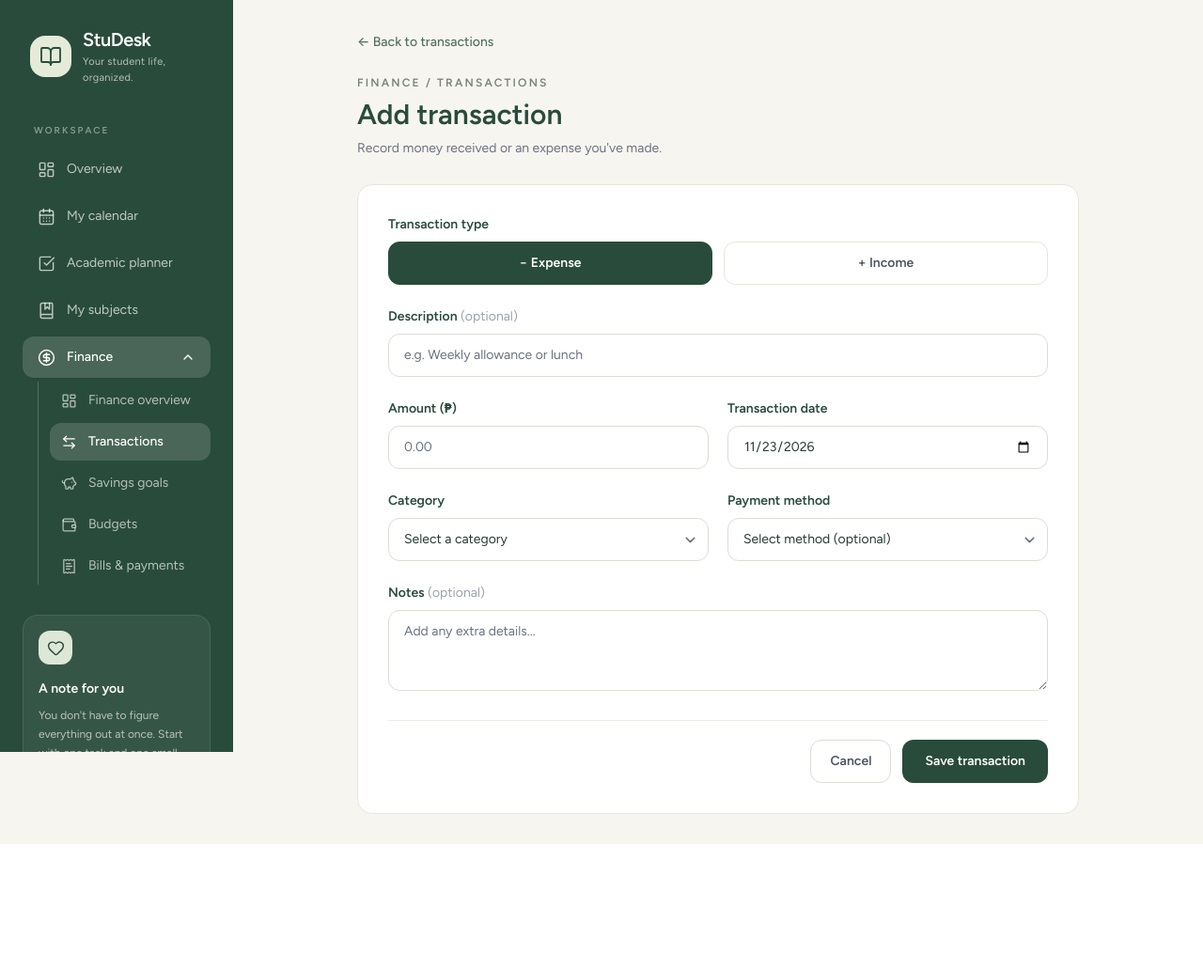
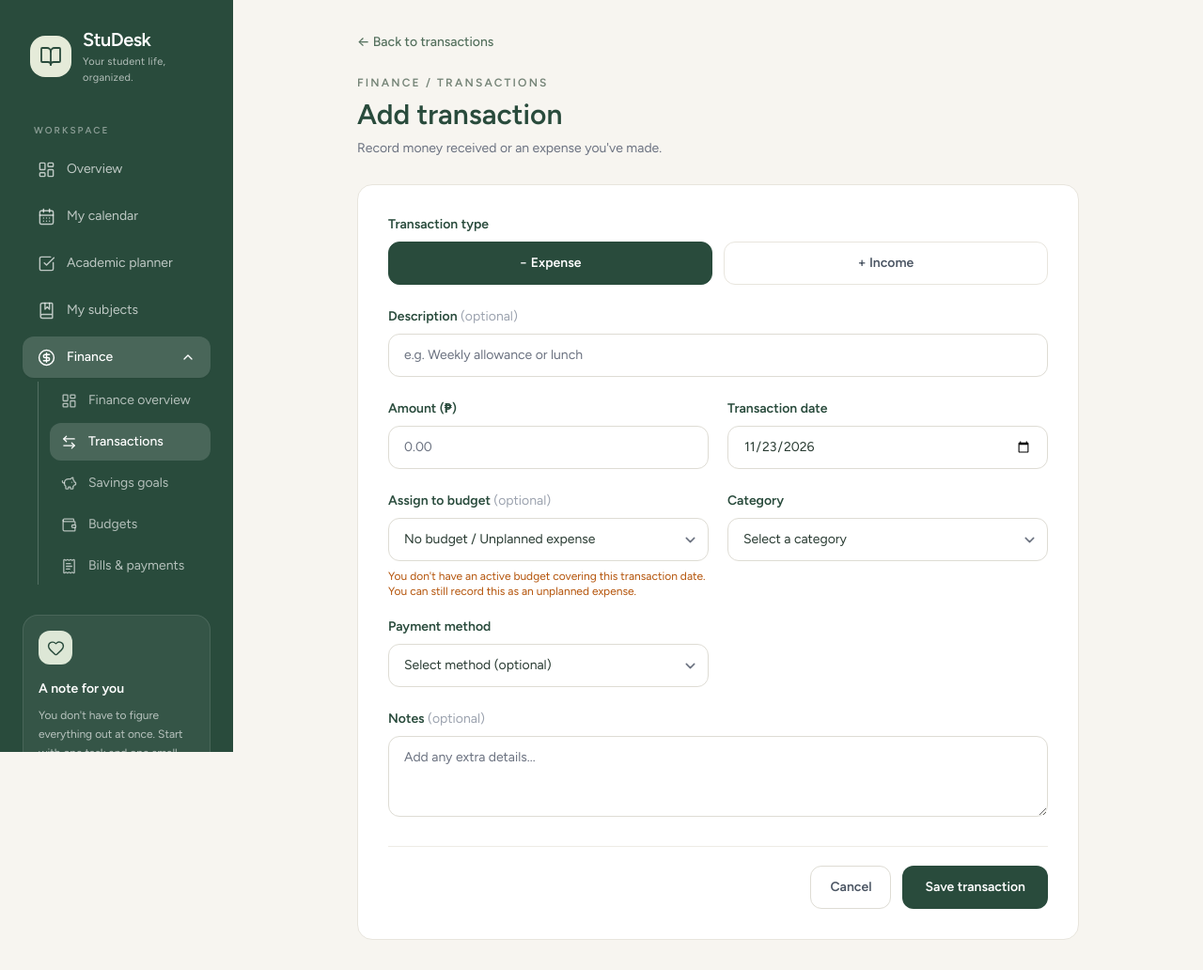
Before and after one commit to parselene/studesk, a Laravel app: page /finance/transactions/create in a window 1280 px wide. Shown: the whole page at 94% size. Before the commit the page ends 898 px from the top, so only its background shows below. Run offline with Laravel 12, Linux system fonts and the light colour scheme; a user stored in the database is signed in; data comes from the database, SQL or seed files in the repository; data that the repository does not hold is empty; style sheets or scripts are compiled from the project's sources; some libraries are stand-ins or nearby versions.

Commit message:
budget is now connected to transactions

```diff
--- a/app/Http/Controllers/TransactionController.php
+++ b/app/Http/Controllers/TransactionController.php
@@ -5,6 +5,8 @@ namespace App\Http\Controllers;
 use App\Models\Transaction;
 use App\Support\FinanceBalance;
 use Illuminate\Http\Request;
+use Illuminate\Validation\Rule;
+use Illuminate\Validation\ValidationException;
 use Inertia\Inertia;
 
 class TransactionController extends Controller
@@ -15,6 +17,7 @@ class TransactionController extends Controller
         $userId = $user->id;
 
         $transactions = $user->transactions()
+            ->with('budget:id,name,category')
             ->orderByDesc('transaction_date')
             ->orderByDesc('id')
             ->get();
@@ -27,8 +30,10 @@ class TransactionController extends Controller
             ->where('type', 'expense')
             ->sum('amount');
 
-        $savingsAllocated = (float) \App\Models\SavingsGoalContribution::where('user_id', $userId)
-            ->sum('amount');
+        $savingsAllocated = (float) \App\Models\SavingsGoalContribution::where(
+            'user_id',
+            $userId
+        )->sum('amount');
 
         $availableBalance = FinanceBalance::available($userId);
 
@@ -46,20 +51,25 @@ class TransactionController extends Controller
 
     public function create()
     {
-        return Inertia::render('Transactions/Create');
+        $budgets = auth()->user()->budgets()
+            ->orderBy('name')
+            ->get([
+                'id',
+                'name',
+                'category',
+                'amount',
+                'start_date',
+                'end_date',
+            ]);
+
+        return Inertia::render('Transactions/Create', [
+            'budgets' => $budgets,
+        ]);
     }
 
     public function store(Request $request)
     {
-        $validated = $request->validate([
-            'type' => ['required', 'in:income,expense'],
-            'category' => ['required', 'string', 'max:100'],
-            'description' => ['nullable', 'string', 'max:255'],
-            'amount' => ['required', 'numeric', 'min:0.01', 'max:9999999999.99'],
-            'transaction_date' => ['required', 'date'],
-            'payment_method' => ['nullable', 'string', 'max:100'],
-            'notes' => ['nullable', 'string', 'max:2000'],
-        ]);
+        $validated = $this->validateTransaction($request);
 
         $request->user()->transactions()->create($validated);
 
@@ -74,21 +84,100 @@ class TransactionController extends Controller
             ->transactions()
             ->findOrFail($id);
 
-        $validated = $request->validate([
-            'type' => ['required', 'in:income,expense'],
-            'category' => ['required', 'string', 'max:100'],
-            'description' => ['nullable', 'string', 'max:255'],
-            'amount' => ['required', 'numeric', 'min:0.01', 'max:9999999999.99'],
-            'transaction_date' => ['required', 'date'],
-            'payment_method' => ['nullable', 'string', 'max:100'],
-            'notes' => ['nullable', 'string', 'max:2000'],
-        ]);
+        $validated = $this->validateTransaction($request);
 
         $transaction->update($validated);
 
         return redirect()
             ->route('finance.transactions.index')
             ->with('success', 'Transaction updated successfully.');
+    }
+
+    private function validateTransaction(Request $request): array
+    {
+        $validated = $request->validate([
+            'type' => ['required', 'in:income,expense'],
+
+            'budget_id' => [
+                'nullable',
+                'integer',
+                Rule::exists('budgets', 'id')
+                    ->where('user_id', $request->user()->id),
+            ],
+
+            'category' => [
+                'nullable',
+                'string',
+                'max:100',
+                'required_if:type,income',
+            ],
+
+            'description' => ['nullable', 'string', 'max:255'],
+
+            'amount' => [
+                'required',
+                'numeric',
+                'min:0.01',
+                'max:9999999999.99',
+            ],
+
+            'transaction_date' => ['required', 'date'],
+
+            'payment_method' => ['nullable', 'string', 'max:100'],
+
+            'notes' => ['nullable', 'string', 'max:2000'],
+        ]);
+
+        // Income should never be assigned to a spending budget.
+        if (
+            $validated['type'] === 'income'
+            && !empty($validated['budget_id'])
+        ) {
+            throw ValidationException::withMessages([
+                'budget_id' => 'Income cannot be assigned to a spending budget.',
+            ]);
+        }
+
+        if ($validated['type'] === 'expense') {
+
+            if (!empty($validated['budget_id'])) {
+
+                // Only retrieve budgets belonging to the current user.
+                $budget = $request->user()
+                    ->budgets()
+                    ->findOrFail($validated['budget_id']);
+
+                // The expense date must fall within the budget period.
+                $date = $validated['transaction_date'];
+
+                if (
+                    $date < $budget->start_date->toDateString()
+                    || $date > $budget->end_date->toDateString()
+                ) {
+                    throw ValidationException::withMessages([
+                        'budget_id' => 'This transaction date is outside the selected budget period.',
+                    ]);
+                }
+
+                // Automatically inherit the budget category.
+                $validated['category'] = $budget->category;
+
+            } else {
+
+                // Allow expenses without a budget, but retain their category.
+                if (empty($validated['category'])) {
+                    throw ValidationException::withMessages([
+                        'category' => 'Please select a category or assign a budget.',
+                    ]);
+                }
+            }
+
+        } else {
+            // Income does not belong to a budget.
+            $validated['budget_id'] = null;
+        }
+
+        return $validated;
     }
 
     public function destroy(Request $request, string $id)
--- a/app/Models/Budget.php
+++ b/app/Models/Budget.php
@@ -5,6 +5,7 @@ namespace App\Models;
 use Illuminate\Database\Eloquent\Factories\HasFactory;
 use Illuminate\Database\Eloquent\Model;
 use Illuminate\Database\Eloquent\Relations\BelongsTo;
+use Illuminate\Database\Eloquent\Relations\HasMany;
 
 class Budget extends Model
 {
@@ -32,4 +33,9 @@ class Budget extends Model
     {
         return $this->belongsTo(User::class);
     }
+
+    public function transactions(): HasMany
+    {
+        return $this->hasMany(Transaction::class);
+    }
 }
--- a/app/Models/Transaction.php
+++ b/app/Models/Transaction.php
@@ -12,6 +12,7 @@ class Transaction extends Model
 
     protected $fillable = [
         'user_id',
+        'budget_id',
         'type',
         'category',
         'description',
@@ -33,4 +34,9 @@ class Transaction extends Model
     {
         return $this->belongsTo(User::class);
     }
+
+    public function budget(): BelongsTo
+    {
+        return $this->belongsTo(Budget::class);
+    }
 }
--- a/resources/js/Pages/Transactions/Create.vue
+++ b/resources/js/Pages/Transactions/Create.vue
@@ -1,12 +1,21 @@
 
 <script setup>
 import { Head, Link, useForm } from '@inertiajs/vue3'
+import { computed, watch } from 'vue'
 import AppLayout from '@/Layouts/AppLayout.vue'
 
 defineOptions({ layout: AppLayout })
 
+const props = defineProps({
+    budgets: {
+        type: Array,
+        default: () => [],
+    },
+})
+
 const form = useForm({
     type: 'expense',
+    budget_id: '',
     category: '',
     description: '',
     amount: '',
@@ -34,6 +43,38 @@ const categories = {
         'Other',
     ],
 }
+
+const availableBudgets = computed(() => {
+    return props.budgets.filter(budget =>
+        budget.start_date <= form.transaction_date &&
+        budget.end_date >= form.transaction_date
+    )
+})
+
+const selectedBudget = computed(() => {
+    return props.budgets.find(
+        budget => String(budget.id) === String(form.budget_id)
+    )
+})
+
+watch(
+    () => form.transaction_date,
+    () => {
+        const selectedBudget = props.budgets.find(
+            budget => String(budget.id) === String(form.budget_id)
+        )
+
+        if (
+            selectedBudget &&
+            (
+                selectedBudget.start_date > form.transaction_date ||
+                selectedBudget.end_date < form.transaction_date
+            )
+        ) {
+            form.budget_id = ''
+        }
+    }
+)
 
 function submit() {
     form.post('/finance/transactions')
@@ -76,7 +117,7 @@ function submit() {
                 <div class="grid grid-cols-2 gap-3">
                     <button
                         type="button"
-                        @click="form.type = 'expense'; form.category = ''"
+                        @click="form.type = 'expense'; form.category = ''; form.budget_id = ''"a
                         :class="form.type === 'expense'
                             ? 'border-[#294B3C] bg-[#294B3C] text-white'
                             : 'border-[#E8E5DD] bg-white text-gray-600 hover:bg-[#F7F5F0]'"
@@ -87,7 +128,7 @@ function submit() {
 
                     <button
                         type="button"
-                        @click="form.type = 'income'; form.category = ''"
+                        @click="form.type = 'income'; form.category = ''; form.budget_id = ''"
                         :class="form.type === 'income'
                             ? 'border-[#54705D] bg-[#E7EBDD] text-[#294B3C]'
                             : 'border-[#E8E5DD] bg-white text-gray-600 hover:bg-[#F7F5F0]'"
@@ -161,10 +202,55 @@ function submit() {
 
             <!-- Category and payment method -->
             <div class="grid gap-5 sm:grid-cols-2">
-                <div>
-                    <label for="category" class="mb-2 block text-sm font-semibold text-[#294B3C]">
+                <!-- Budget selection -->
+                <div v-if="form.type === 'expense'">
+                    <label
+                        for="budget_id"
+                        class="mb-2 block text-sm font-semibold text-[#294B3C]"
+                    >
+                        Assign to budget
+                        <span class="font-normal text-gray-400">(optional)</span>
+                    </label>
+
+                    <select
+                        id="budget_id"
+                        v-model="form.budget_id"
+                        @change="form.category = ''"
+                        class="w-full rounded-xl border border-[#DEDCD4] bg-white px-4 py-3 text-sm outline-none focus:border-[#82977A] focus:ring-2 focus:ring-[#82977A]/20"
+                    >
+                        <option value="">No budget / Unplanned expense</option>
+
+                        <option
+                            v-for="budget in availableBudgets"
+                            :key="budget.id"
+                            :value="String(budget.id)"
+                        >
+                            {{ budget.name }} — {{ budget.category }}
+                        </option>
+                    </select>
+
+                    <p
+                        v-if="availableBudgets.length === 0"
+                        class="mt-2 text-xs text-amber-700"
+                    >
+                        You don't have an active budget covering this transaction date.
+                        You can still record this as an unplanned expense.
+                    </p>
+
+                    <p v-if="form.errors.budget_id" class="mt-2 text-sm text-red-600">
+                        {{ form.errors.budget_id }}
+                    </p>
+                </div>
+
+                <!-- Category -->
+                <div v-if="form.type === 'income' || !form.budget_id">
+                    <label
+                        for="category"
+                        class="mb-2 block text-sm font-semibold text-[#294B3C]"
+                    >
                         Category
                     </label>
+
                     <select
                         id="category"
                         v-model="form.category"
@@ -172,6 +258,7 @@ function submit() {
                         class="w-full rounded-xl border border-[#DEDCD4] bg-white px-4 py-3 text-sm outline-none focus:border-[#82977A] focus:ring-2 focus:ring-[#82977A]/20"
                     >
                         <option value="" disabled>Select a category</option>
+
                         <option
                             v-for="category in categories[form.type]"
                             :key="category"
@@ -180,8 +267,27 @@ function submit() {
                             {{ category }}
                         </option>
                     </select>
+
                     <p v-if="form.errors.category" class="mt-2 text-sm text-red-600">
                         {{ form.errors.category }}
+                    </p>
+                </div>
+
+                <!-- Automatically assigned category -->
+                <div
+                    v-else
+                    class="rounded-xl border border-[#E8E5DD] bg-[#F7F5F0] p-4"
+                >
+                    <p class="text-xs font-semibold uppercase tracking-wide text-[#758477]">
+                        Assigned category
+                    </p>
+
+                    <p class="mt-1 font-semibold text-[#294B3C]">
+                        {{ selectedBudget?.category || 'No category assigned' }}
+                    </p>
+
+                    <p class="mt-1 text-xs text-gray-500">
+                        This expense will automatically use the selected budget's category.
                     </p>
                 </div>
 
```
Also changed, not shown: app/Http/Controllers/BudgetController.php (+11 -18 lines), database/migrations/2026_11_23_061251_add_budget_id_to_transactions_table.php (added).
